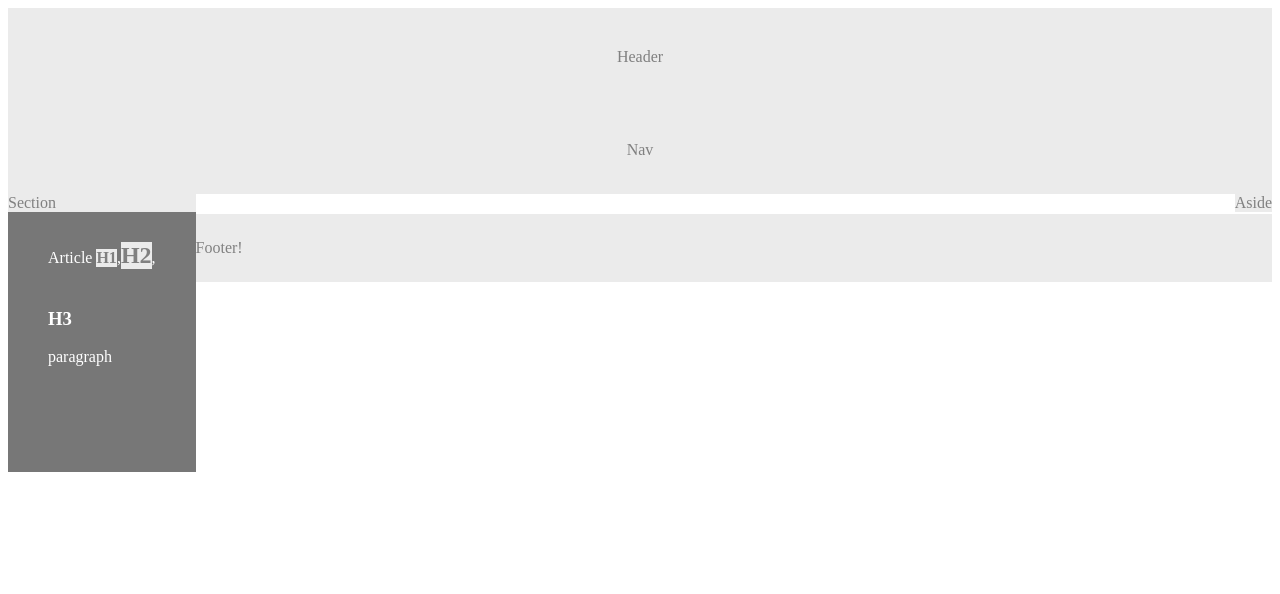
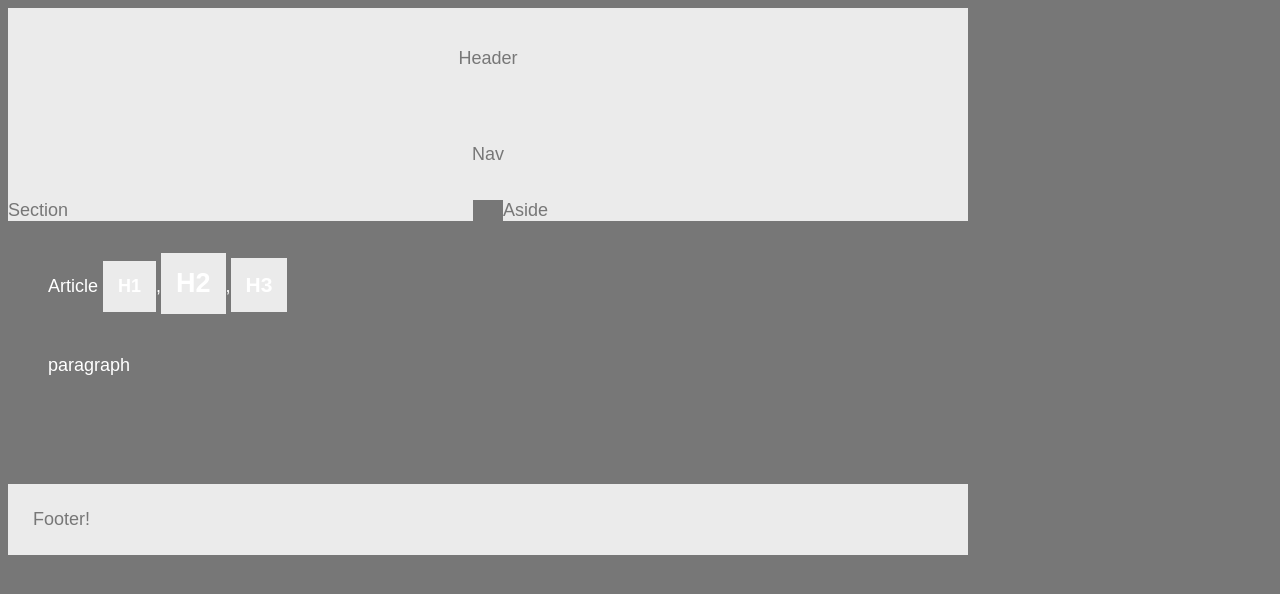
Before and after one commit to RashaiJ/HW-Wireframe, a plain HTML site: page index.html in a window 1280 px wide. Drawn offline with Linux system fonts and the light colour scheme.

Commit message:
Altered footer and aside elements spacing

```diff
--- a/style.css
+++ b/style.css
@@ -3,25 +3,30 @@ header {
     background: #ebebeb;
     text-align: center;
     display: block;
-    color: grey;
+}
+body {
+    font-family: Arial, Helvetica, sans-serif;
+    color: #777;
+    background: #777;
+    width: 960px;
+    font-size: 18px;
 }
 nav {
     padding: 35px;
     background: #ebebeb;
     text-align: center;
     display: block;
-    color: grey;
 }
 #section {
     background: #ebebeb;
-    color: grey;
     float: left;
     padding:20px 40px 80px 40 px;
+    width: 495 px;
 }
 aside {
     background: #ebebeb;
-    color: grey;
     float: right;
+    width: 465px;
 
 }
 article {
@@ -30,16 +35,15 @@ article {
     padding: 10px 40px 90px 40px;
 }
 
-h1, h2, h23 {
+h1, h2, h3 {
     display: inline-block;
     background: #ebebeb;
-    color: grey;
-
+    padding: 15px
 }
 footer {
     background: #ebebeb;
-    color: grey;
     padding: 25px;
     margin-top: 20px;
+    clear: both;
 
 }
```
